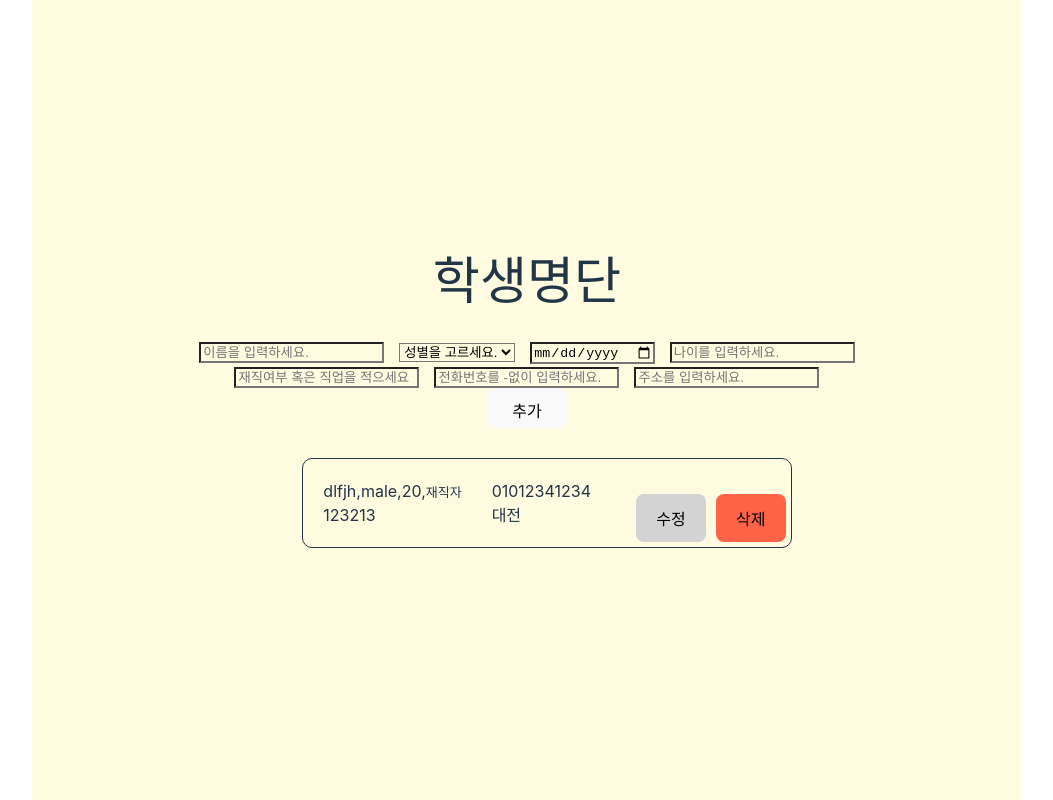
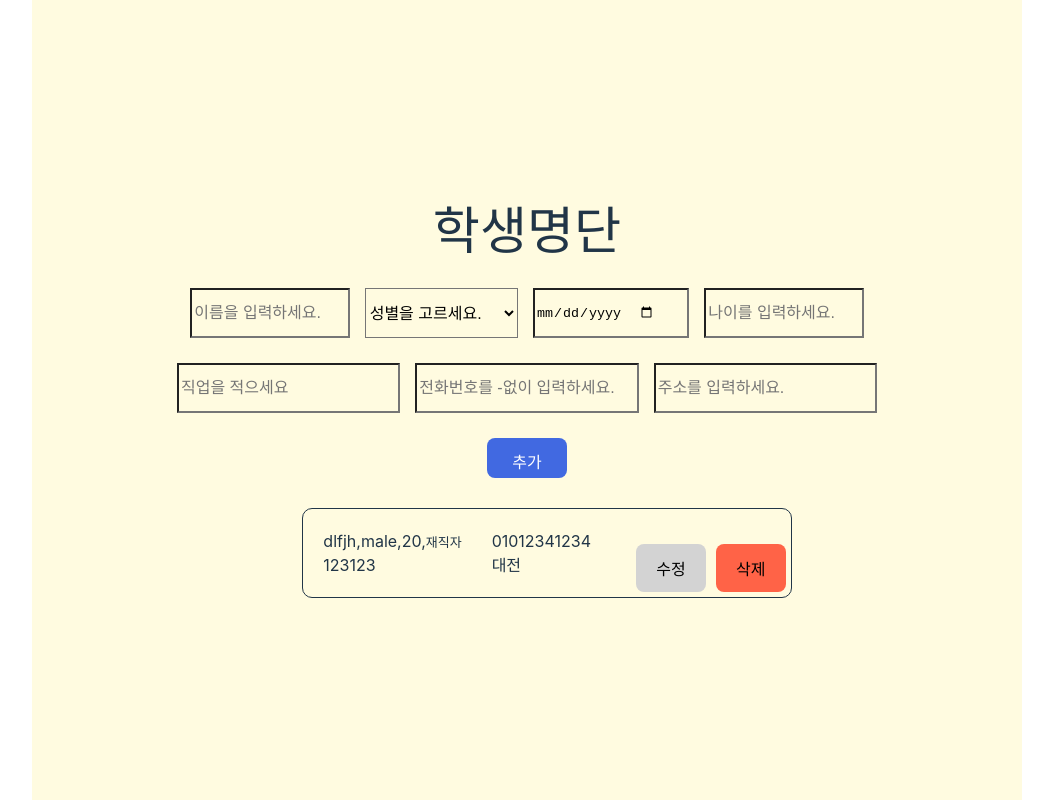
Before and after one commit to tmdtmddl/first-cms, a React (Vite) app: page / in a window 1280 px wide. Shown: the whole page, without its empty margins (113-1166 px from the left). Built offline with nearby package versions, Linux system fonts and the light colour scheme.

Commit message:
css 작업

```diff
--- a/src/Cmsform.jsx
+++ b/src/Cmsform.jsx
@@ -85,23 +85,28 @@ const CmsForm = ({ payload, cmsEdit, students, setStudents, onCancel }) => {
   return (
     <form onSubmit={onSubmit}>
       <div id="upForm">
-        <div>
         <input
+          id="name"
           type="text"
           value={student.name}
           onChange={onChange}
           ref={ref}
           name="name"
           placeholder="이름을 입력하세요."
+          style={{
+            flex: 1,
+          }}
         />
-        </div>
 
-        <div>
         <select
+          id="Gender"
           value={student.Gender}
           onChange={onChange}
           ref={ref}
           name="Gender"
+          style={{
+            flex: 1,
+          }}
         >
           <option value="GenderPick" hidden>
             성별을 고르세요.
@@ -110,43 +115,46 @@ const CmsForm = ({ payload, cmsEdit, students, setStudents, onCancel }) => {
           <option value="여성">여성</option>
           <option value="기타">기타</option>
         </select>
-        </div>
 
-        <div>
         <input
+          id="regi"
           name="regi"
           type="date"
           value={student.regi}
           onChange={onChange}
           ref={ref}
           placeholder="생년월일 입력하세요."
+          style={{
+            flex: 1,
+          }}
         />
-        </div>
 
-        <div>
         <input
+          id="age"
           name="age"
           type="text"
           value={student.age}
           onChange={onChange}
           ref={ref}
           placeholder="나이를 입력하세요."
+          style={{
+            flex: 1,
+          }}
         />
-        </div>
       </div>
 
       <div id="downForm">
-        <div>
         <input
           type="text"
           name="job"
           onChange={onChange}
           value={student.job}
-            placeholder="재직여부 혹은 직업을 적으세요"
+          placeholder="직업을 적으세요"
+          style={{
+            flex: 1,
+          }}
         />
-        </div>
 
-        <div>
         <input
           type="text"
           value={student.tel}
@@ -154,27 +162,34 @@ const CmsForm = ({ payload, cmsEdit, students, setStudents, onCancel }) => {
           onChange={onChange}
           ref={ref}
           placeholder="전화번호를 -없이 입력하세요."
+          style={{
+            flex: 1,
+            width: "300px",
+          }}
         />
-        </div>
 
-        <div>
         <input
+          id="address"
           type="text"
           value={student.Address}
           name="Address"
           onChange={onChange}
           ref={ref}
           placeholder="주소를 입력하세요."
+          style={{
+            flex: 1,
+          }}
         />
       </div>
-      </div>
 
+      <div>
         <button>{cmsEdit ? " 수정" : "추가"}</button>
         {cmsEdit && (
           <button type="button" onClick={onCancel}>
             취소
           </button>
         )}
+      </div>
     </form>
   );
 };
--- a/src/cms.css
+++ b/src/cms.css
@@ -8,7 +8,7 @@
   max-width: 990px;
 
   margin: 0 auto;
-}
+
 
 ul {
   list-style-type: none;
@@ -20,6 +20,8 @@ ul {
   display: flex;
   flex-direction: column;
   row-gap: 30px;
+
+
 }
 
 li {
--- a/src/cmsform.css
+++ b/src/cmsform.css
@@ -1,6 +1,31 @@
 form {
   display: flex;
   flex-direction: column;
+  row-gap: 25px;
+}
+
+form input,
+form select {
+  height: 50px;
+  min-width: 50px;
+  /* width: 100px; */
+}
+
+input::placeholder {
+  font-size: 16px;
+}
+
+select {
+  font-size: 16px;
+}
+
+#upForm input,
+#upForm select {
+  display: flex;
+}
+
+#downForm input {
+  display: flex;
 }
 
 #upForm,
@@ -8,7 +33,13 @@ form {
   display: flex;
   column-gap: 15px;
 }
+
 form button {
   width: 80px;
   height: 40px;
+  background-color: royalblue;
+  color: white;
 }
+form button:hover {
+  background-color: skyblue;
+}
--- a/src/database.js
+++ b/src/database.js
@@ -2,7 +2,7 @@ export const person = {
   name: "dlfjh",
   age: 20,
   Address: "대전",
-  regi: "123213",
+  regi: "123123",
   tel: "01012341234",
   Gender: "male",
   job: "재직자",
```
Lines whose indentation alone changed are shown as unchanged.
